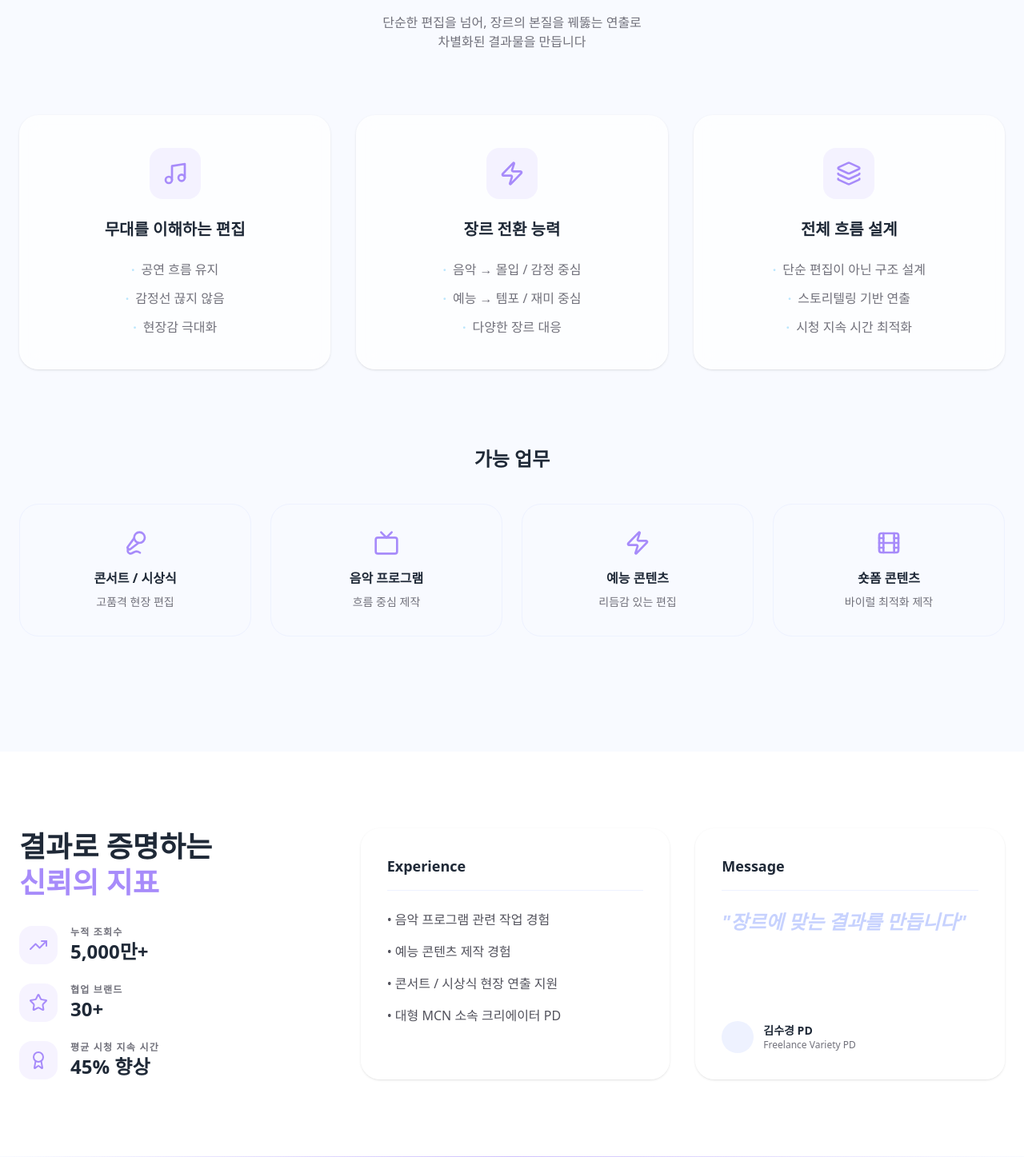
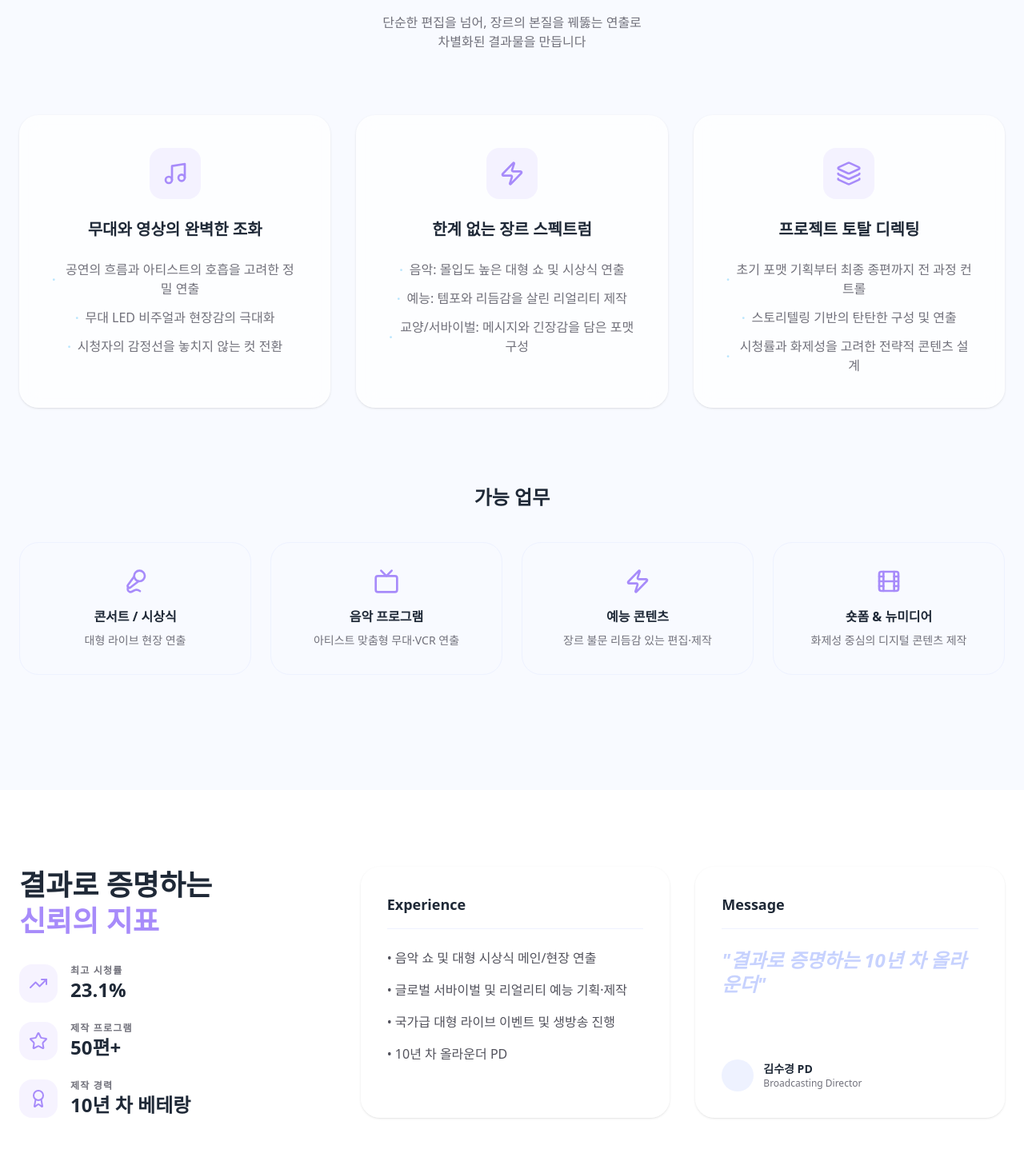
Before and after one commit to ssoookim79-commits/-PD, a React (Vite) app: page / in a window 1280 px wide. Shown: the part 1350-2797 px from the top of the page at 80% size. Built offline with nearby package versions, Linux system fonts and the light colour scheme; no server answers; the database is empty; a web font is replaced by a local one.

Commit message:
feat: Refine PD portfolio messaging
Updates hero section, skills descriptions, and trust metrics to better reflect the PD's versatile expertise in music and variety show production. Emphasizes a "Broadcasting Director" title and highlights concrete achievements and experience.

```diff
--- a/src/components/Hero.tsx
+++ b/src/components/Hero.tsx
@@ -23,14 +23,14 @@ export default function Hero() {
           transition={{ duration: 0.8 }}
         >
           <span className="inline-block px-4 py-1.5 mb-6 text-xs font-bold tracking-widest uppercase border border-brand-primary/30 rounded-full text-brand-primary bg-brand-primary/5">
-            Freelance Variety Show PD
+            Broadcasting Director
           </span>
           <h1 className="text-5xl md:text-7xl lg:text-8xl font-bold mb-8 leading-tight text-brand-dark">
             음악과 예능<br />
             <span className="text-[#C7D2FE] drop-shadow-sm">모두를 다루는 PD</span>
           </h1>
           <p className="max-w-2xl mx-auto text-zinc-500 text-lg md:text-xl mb-12 font-medium leading-relaxed">
-            콘서트, 시상식, 음악 프로그램 경험을 바탕으로<br className="hidden md:block" />
+            콘서트, 시상식, 음악 프로그램 경험을 바탕으로 <br className="hidden md:block" />
             다양한 예능 콘텐츠를 제작합니다.
           </p>
         </motion.div>
@@ -65,9 +65,9 @@ export default function Hero() {
           className="grid grid-cols-1 md:grid-cols-3 gap-8 max-w-4xl mx-auto border-t border-zinc-100 pt-12 mb-24"
         >
           {[
-            { title: "음악 프로그램 특화", desc: "시상식, 라이브 무대 등 고퀄리티 음악 연출" },
-            { title: "예능 편집 / 연출", desc: "리듬감 있는 컷 편집과 몰입도 높은 연출" },
-            { title: "다양한 장르 대응", desc: "교양과 웹예능까지 폭넓은 제작 스펙트럼" }
+            { title: "음악·시상식 전문 연출", desc: "무대 연출부터 VCR 제작까지 완벽 수행" },
+            { title: "감각적인 현장·편집 실무", desc: "흐름을 읽는 디렉팅과 리듬감 있는 편집" },
+            { title: "전 장르 즉시 투입 가능", desc: "교양부터 서바이벌까지 폭넓은 제작 경험" }
           ].map((item, i) => (
             <div key={i} className="text-center">
               <h3 className="text-brand-primary font-bold mb-2">{item.title}</h3>
--- a/src/components/Skills.tsx
+++ b/src/components/Skills.tsx
@@ -17,18 +17,18 @@ export default function Skills() {
           {[
             {
               icon: Music,
-              title: "무대를 이해하는 편집",
-              points: ["공연 흐름 유지", "감정선 끊지 않음", "현장감 극대화"]
+              title: "무대와 영상의 완벽한 조화",
+              points: ["공연의 흐름과 아티스트의 호흡을 고려한 정밀 연출", "무대 LED 비주얼과 현장감의 극대화", "시청자의 감정선을 놓치지 않는 컷 전환"]
             },
             {
               icon: Zap,
-              title: "장르 전환 능력",
-              points: ["음악 → 몰입 / 감정 중심", "예능 → 템포 / 재미 중심", "다양한 장르 대응"]
+              title: "한계 없는 장르 스펙트럼",
+              points: ["음악: 몰입도 높은 대형 쇼 및 시상식 연출", "예능: 템포와 리듬감을 살린 리얼리티 제작", "교양/서바이벌: 메시지와 긴장감을 담은 포맷 구성"]
             },
             {
               icon: Layers,
-              title: "전체 흐름 설계",
-              points: ["단순 편집이 아닌 구조 설계", "스토리텔링 기반 연출", "시청 지속 시간 최적화"]
+              title: "프로젝트 토탈 디렉팅",
+              points: ["초기 포맷 기획부터 최종 종편까지 전 과정 컨트롤", "스토리텔링 기반의 탄탄한 구성 및 연출", "시청률과 화제성을 고려한 전략적 콘텐츠 설계"]
             }
           ].map((strength, i) => (
             <div key={i} className="glass p-10 rounded-3xl border-brand-light/30 flex flex-col items-center text-center">
@@ -52,10 +52,10 @@ export default function Skills() {
           <h3 className="text-2xl font-bold text-brand-dark mb-10">가능 업무</h3>
           <div className="grid grid-cols-1 md:grid-cols-4 gap-6">
             {[
-              { icon: Mic2, title: "콘서트 / 시상식", desc: "고품격 현장 편집" },
-              { icon: Tv, title: "음악 프로그램", desc: "흐름 중심 제작" },
-              { icon: Zap, title: "예능 콘텐츠", desc: "리듬감 있는 편집" },
-              { icon: Film, title: "숏폼 콘텐츠", desc: "바이럴 최적화 제작" }
+              { icon: Mic2, title: "콘서트 / 시상식", desc: "대형 라이브 현장 연출" },
+              { icon: Tv, title: "음악 프로그램", desc: "아티스트 맞춤형 무대·VCR 연출" },
+              { icon: Zap, title: "예능 콘텐츠", desc: "장르 불문 리듬감 있는 편집·제작" },
+              { icon: Film, title: "숏폼 & 뉴미디어", desc: "화제성 중심의 디지털 콘텐츠 제작" }
             ].map((service, i) => (
               <div key={i} className="p-8 bg-zinc-50 border border-zinc-100 rounded-3xl hover:border-brand-primary/30 transition-all hover:shadow-xl hover:shadow-brand-primary/5 group flex flex-col items-center text-center">
                 <service.icon className="w-8 h-8 text-brand-primary mb-4 group-hover:scale-110 transition-transform" />
--- a/src/components/Trust.tsx
+++ b/src/components/Trust.tsx
@@ -14,9 +14,9 @@ export default function Trust() {
             </h2>
             <div className="space-y-6">
               {[
-                { icon: TrendingUp, label: "누적 조회수", value: "5,000만+" },
-                { icon: Star, label: "협업 브랜드", value: "30+" },
-                { icon: Award, label: "평균 시청 지속 시간", value: "45% 향상" }
+                { icon: TrendingUp, label: "최고 시청률", value: "23.1%" },
+                { icon: Star, label: "제작 프로그램", value: "50편+" },
+                { icon: Award, label: "제작 경력", value: "10년 차 베테랑" }
               ].map((stat, i) => (
                 <div key={i} className="flex items-center gap-4">
                   <div className="w-12 h-12 rounded-2xl bg-brand-primary/10 flex items-center justify-center text-brand-primary">
@@ -36,24 +36,24 @@ export default function Trust() {
             <div className="glass p-8 rounded-3xl border-brand-light/30">
               <h3 className="text-lg font-bold mb-6 border-b border-zinc-100 pb-4 text-brand-dark">Experience</h3>
               <ul className="space-y-4 text-zinc-600 font-medium">
-                <li>• 음악 프로그램 관련 작업 경험</li>
-                <li>• 예능 콘텐츠 제작 경험</li>
-                <li>• 콘서트 / 시상식 현장 연출 지원</li>
-                <li>• 대형 MCN 소속 크리에이터 PD</li>
+                <li>• 음악 쇼 및 대형 시상식 메인/현장 연출</li>
+                <li>• 글로벌 서바이벌 및 리얼리티 예능 기획·제작</li>
+                <li>• 국가급 대형 라이브 이벤트 및 생방송 진행</li>
+                <li>• 10년 차 올라운더 PD</li>
               </ul>
             </div>
             <div className="glass p-8 rounded-3xl border-brand-light/30 flex flex-col justify-between">
               <div>
                 <h3 className="text-lg font-bold mb-6 border-b border-zinc-100 pb-4 text-brand-dark">Message</h3>
                 <blockquote className="text-2xl font-bold text-[#C7D2FE] italic leading-tight mb-6">
-                  "장르에 맞는 결과를 만듭니다"
+                  "결과로 증명하는 10년 차 올라운더"
                 </blockquote>
               </div>
               <div className="flex items-center gap-3">
                 <div className="w-10 h-10 rounded-full bg-brand-light" />
                 <div>
                   <p className="text-sm font-bold text-brand-dark">김수경 PD</p>
-                  <p className="text-xs text-zinc-500 font-medium">Freelance Variety PD</p>
+                  <p className="text-xs text-zinc-500 font-medium">Broadcasting Director</p>
                 </div>
               </div>
             </div>
```
